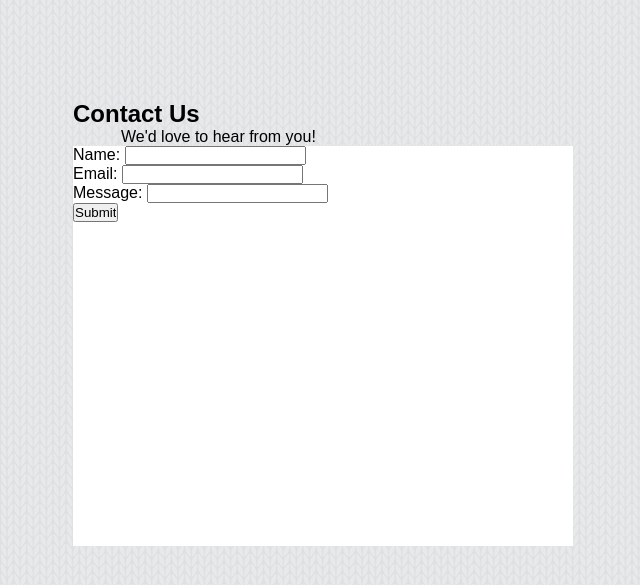
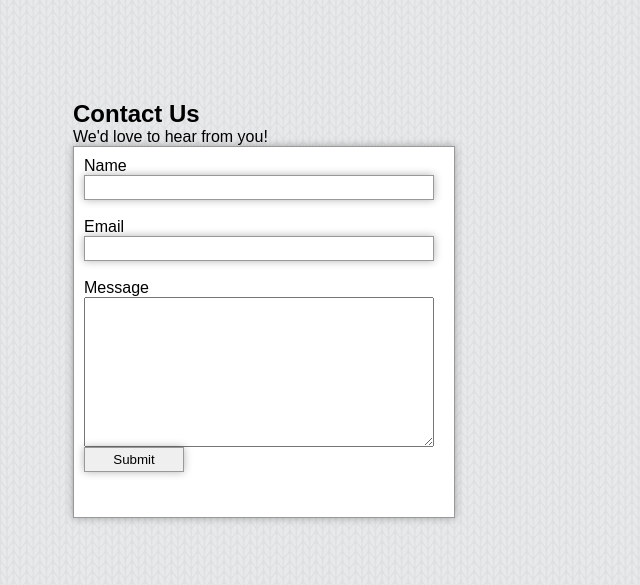
Before and after one commit to devteamSE/SE-Team, a Django app: template templates/contact_us.html in a window 1280 px wide. Shown: the top 585 px of the page, without its empty margins (151-791 px from the left). Run offline with Django 3.2, Linux system fonts and the light colour scheme; the template is opened without the code that fills it, so the values that code supplies are empty.

Commit message:
Rachel
Form

```diff
--- a/media/css/project.css
+++ b/media/css/project.css
@@ -10,7 +10,6 @@ body
 	 width:65%;
 	 padding:100px 0;
 	 margin:0 auto;
-	 /*font-family:Calibri, sans-serif;*/
 	 font-family: "Century Gothic", CenturyGothic, AppleGothic, sans-serif;
 }
 
@@ -36,7 +35,6 @@ div
 	margin: 0 0 3em 0;
 	padding: 0;
 	list-style: none;
-	/*background-color: #181818;*/
 	border-bottom: 1px solid #181818;
 	border-top: 1px solid #181818;
 }
@@ -56,23 +54,20 @@ div
 	font-weight: bold;
 	font-size: 16px;
 	color: #7A0029;
-	/*border-right: 1px solid #ccc;*/
 }
 
 #navBar li a:hover
 {
-	/*font-size:22px;*/
 	text-decoration:underline;
 }
 
-/*#navBar li a:visited
+#navBar li a:visited
 {
 	color: #D9A3EF;
-}*/
+}
 
 #navBar2
 {
-
 	width: 100%;
 	text-align: right;
 	padding: 0;
@@ -81,18 +76,16 @@ div
 
 #navBar2  a
 {
-	display: block;
-	padding: 8px 30px;
+	text-align:right;
+	padding: 8px;
 	text-decoration: none;
 	font-weight: bold;
 	font-size: 12px;
 	color: #7A0029;
-	/*border-right: 1px solid #ccc;*/
 }
 
 #navBar2 li a:hover
 {
-	/*font-size:22px;*/
 	text-decoration:underline;
 }
 
@@ -110,7 +103,6 @@ div
 th{
 	text-align: center;
 	color:#401600;
-	/*background-color:#181818;*/
 	border-width: 3px;
 	padding: 15px;
 	font-size: 14px;
@@ -131,20 +123,47 @@ td
 tr
 {
 	text-align: left;
-	/*background-color: #5C585D;*/
 }
 
 tr :hover a
 {
-	/*background-color: #91A6A6;*/
 	text-decoration:underline;
 }
 
 form
 {
 	background: white;
-	width: 500px;
-	height: 400px;
+	width: 360px;
+	height: 350px;
+	padding: 10px;
+	border: 1px solid #999;
+	-webkit-box-shadow: 0px 0px 8px rgba(0, 0, 0, 0.3);
+	-moz-box-shadow: 0px 0px 8px rgba(0, 0, 0, 0.3);
+	box-shadow: 0px 0px 8px rgba(0, 0, 0, 0.3);
+}
+
+input
+{
+	width: 350px;
+	display: block;
+	border: 1px solid #999;
+	height: 25px;
+	-webkit-box-shadow: 0px 0px 8px rgba(0, 0, 0, 0.3);
+	-moz-box-shadow: 0px 0px 8px rgba(0, 0, 0, 0.3);
+	box-shadow: 0px 0px 8px rgba(0, 0, 0, 0.3);
+}
+input[type=submit]
+{
+	width: 100px;
+	right: 20px;
+	bottom: 20px;
+}
+
+textarea#message
+{
+	width:350px;
+	height:150px;
+	display: block;
 }
 
 #footer
--- a/templates/contact_us.html
+++ b/templates/contact_us.html
@@ -1,16 +1,25 @@
 <head>
 <link rel="stylesheet" type="text/css" href="../media/css/project.css">
+<title> Wine 'n Dine Arkansas </title>
 </head>
 
 <h2>Contact Us</h2>
 
-<div>
+<p>
 	We'd love to hear from you!
-</div>
+</p>
 
 <form>
-	Name: <input type ="text" name="name"><br>
-	Email: <input type ="text" name="email"><br>
-	Message: <input type ="text" name="message"><br>
-	<input type="button" value="Submit"/>
+	<label>
+	<span>Name</span><input type ="text" name="name"><br>
+	</label>
+
+	<label>
+	<span>Email</span><input type ="text" name="email"><br>
+	</label>
+
+	<label>
+	<span>Message</span><textarea id="message" name="message"></textarea>
+	<input type="submit" value="Submit"/>
+	</label>
 </form>
--- a/templates/privacy_policy.html
+++ b/templates/privacy_policy.html
@@ -1,5 +1,6 @@
 <head>
 <link rel="stylesheet" type="text/css" href="../media/css/project.css">
+<title> Wine 'n Dine Arkansas </title>
 </head>
 
 <h2>Privacy Policy</h2>
--- a/templates/terms_of_use.html
+++ b/templates/terms_of_use.html
@@ -1,5 +1,6 @@
 <head>
 <link rel="stylesheet" type="text/css" href="../media/css/project.css">
+<title> Wine 'n Dine Arkansas </title>
 </head>
 
 <h2>Web Site Terms and Conditions of Use</h2>
```
